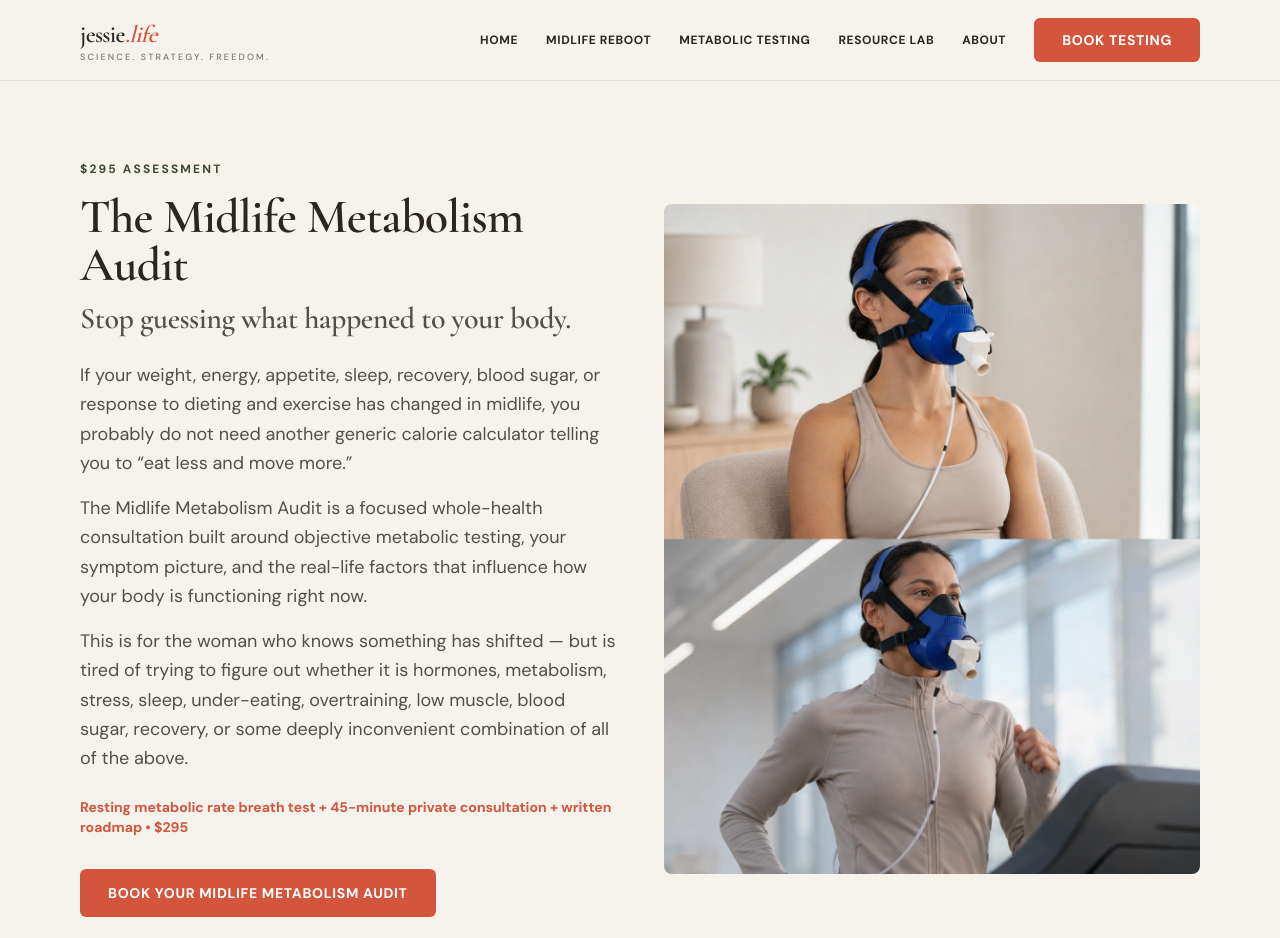
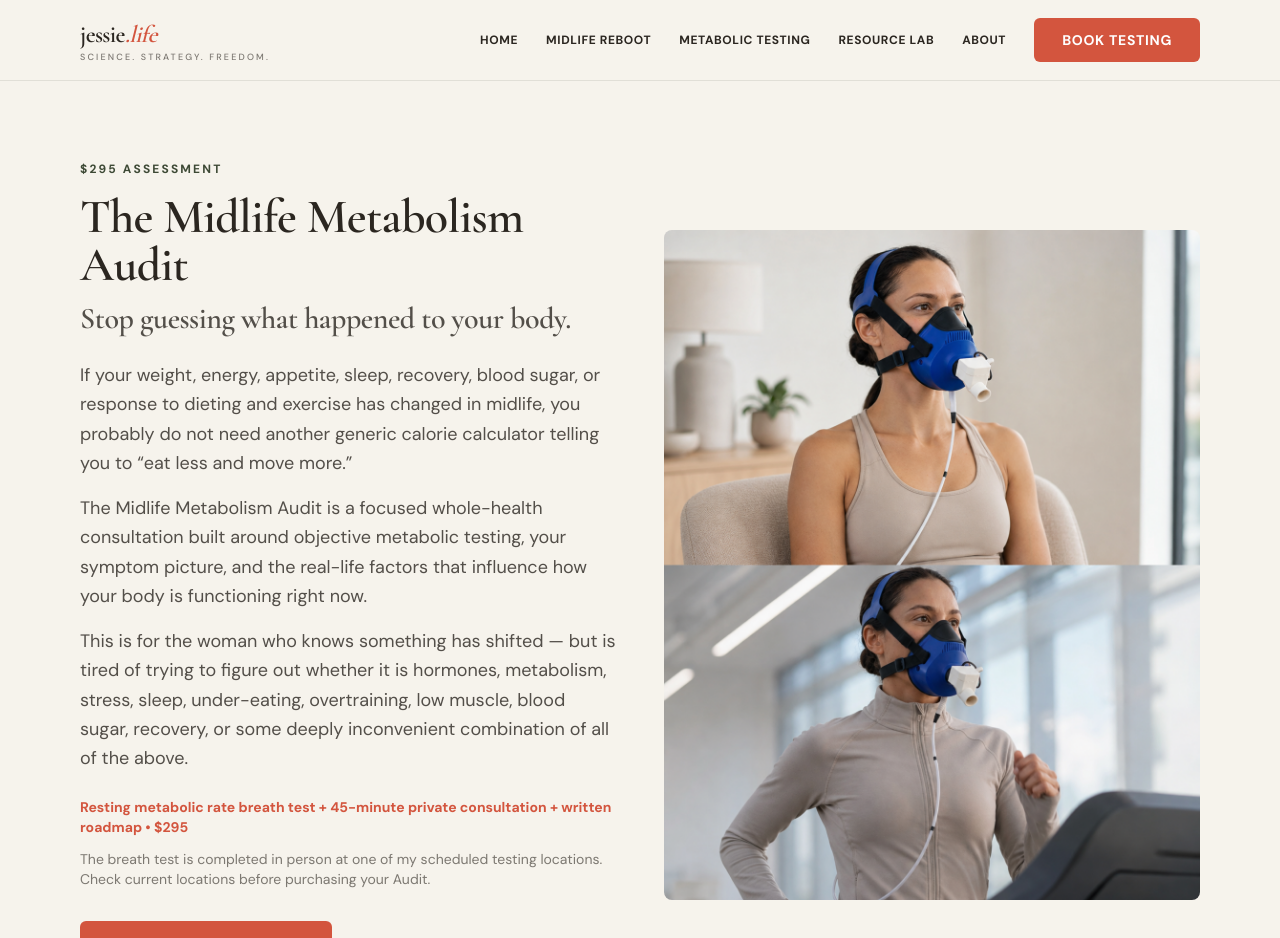
Before and after one commit to Lee-Payton/jessie-life, a Next.js app: page /audit in a window 1280 px wide. Shown: the top 938 px of the page. Built offline with nearby package versions, Linux system fonts and the light colour scheme.

Commit message:
feat: update audit page CTA and add testing location info
Co-authored-by: Lee-Payton <290515616+Lee-Payton@users.noreply.github.com>

```diff
--- a/app/audit/page.tsx
+++ b/app/audit/page.tsx
@@ -1,7 +1,6 @@
 import type { Metadata } from 'next';
 import Image from 'next/image';
 import { Section, Eyebrow, CheckList, CtaButton, FinalCta } from '@/components/ui';
-import { links } from '@/lib/site';
 
 export const metadata: Metadata = {
   title: 'The Midlife Metabolism Audit — Jessie.Life',
@@ -42,8 +41,12 @@ export default function AuditPage() {
             <p className="mt-6 font-body text-sm font-bold text-terracotta">
               Resting metabolic rate breath test + 45-minute private consultation + written roadmap • $295
             </p>
+            <p className="mt-3 font-body text-sm text-ink/60">
+              The breath test is completed in person at one of my scheduled testing locations. Check
+              current locations before purchasing your Audit.
+            </p>
             <div className="mt-8">
-              <CtaButton href={links.practiceBetter}>Book Your Midlife Metabolism Audit</CtaButton>
+              <CtaButton href="/locations">Find a Testing Location</CtaButton>
             </div>
           </div>
           <div className="relative aspect-[4/5] overflow-hidden rounded-lg">
@@ -227,8 +230,8 @@ export default function AuditPage() {
         title="Before you cut more, measure more."
         texture="br"
         actions={
-          <a href={links.practiceBetter} className="btn-forest w-full whitespace-nowrap sm:w-auto">
-            Book the Midlife Metabolism Audit
+          <a href="/locations" className="btn-forest w-full whitespace-nowrap sm:w-auto">
+            Find a Testing Location
           </a>
         }
       >
--- a/app/locations/page.tsx
+++ b/app/locations/page.tsx
@@ -48,21 +48,32 @@ export default function LocationsPage() {
 
           {testingLocations.length > 0 ? (
             <div className="mt-10 grid gap-6">
-              {testingLocations.map((loc) => (
+              {testingLocations.map((loc) => {
+                const testingLabel = loc.testing === 'Both' ? 'RMR | VO₂ Max' : loc.testing === 'VO₂' ? 'VO₂ Max' : 'RMR';
+                const availableLabel = loc.auditAvailable
+                  ? `${testingLabel} | Midlife Metabolism Audit`
+                  : testingLabel;
+                return (
                   <div key={loc.name + loc.date} className="rounded-lg bg-cream-light p-8 ring-1 ring-ink/5">
                     <h3 className="font-display text-2xl">{loc.name}</h3>
                     <div className="mt-4 grid gap-2 font-body text-ink/80 sm:grid-cols-2">
                       <p><span className="font-bold">City, State:</span> {loc.cityState}</p>
                       <p><span className="font-bold">Date:</span> {loc.date}</p>
-                    <p><span className="font-bold">Testing available:</span> {loc.testing}</p>
+                      <p><span className="font-bold">Available:</span> {availableLabel}</p>
                       <p><span className="font-bold">Appointment type:</span> {loc.appointmentType}</p>
                     </div>
                     {loc.notes && <p className="mt-3 font-body text-sm text-ink/60">{loc.notes}</p>}
-                  <div className="mt-6">
+                    <div className="mt-6 flex flex-wrap gap-4">
                       <a href={loc.bookingUrl} className="btn-primary">Book This Location</a>
+                      {loc.auditAvailable && (
+                        <a href={loc.auditBookingUrl ?? loc.bookingUrl} className="btn-forest-outline">
+                          Book the Midlife Metabolism Audit
+                        </a>
+                      )}
                     </div>
                   </div>
-              ))}
+                );
+              })}
             </div>
           ) : (
             <div className="mt-10 rounded-lg bg-cream p-8 text-center ring-1 ring-ink/5">
```
Also changed, not shown: lib/locations.ts (+8 -0 lines). Lines whose indentation alone changed are shown as unchanged.
